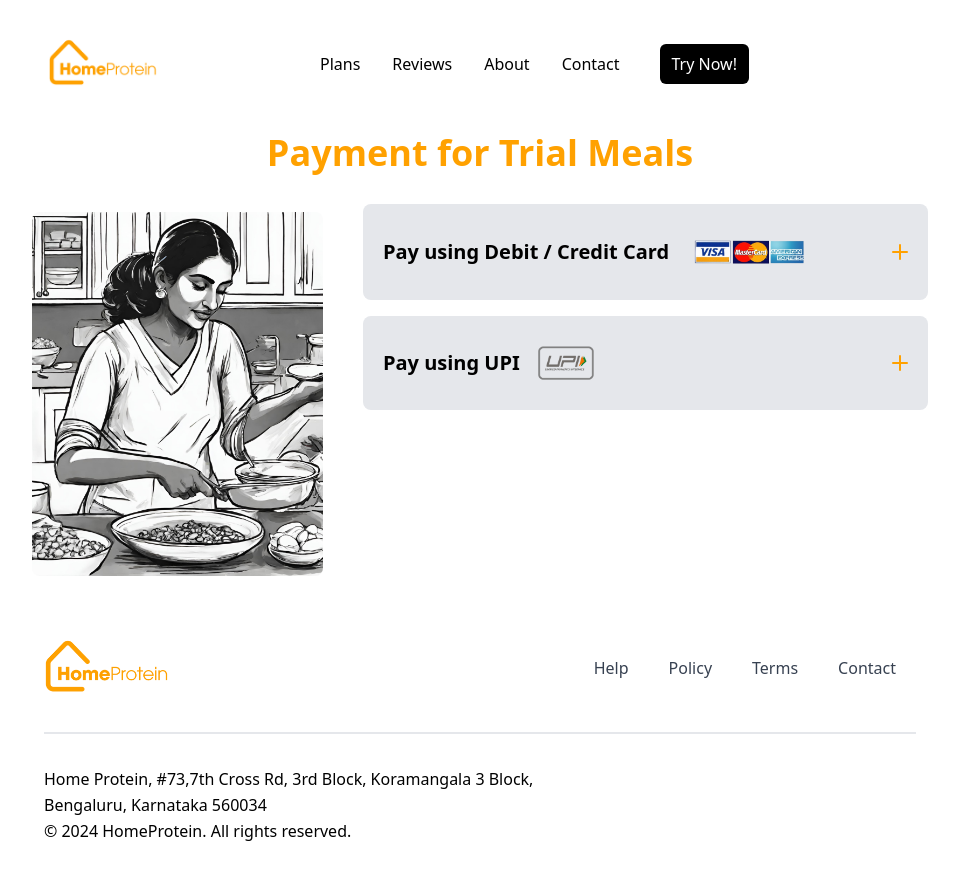
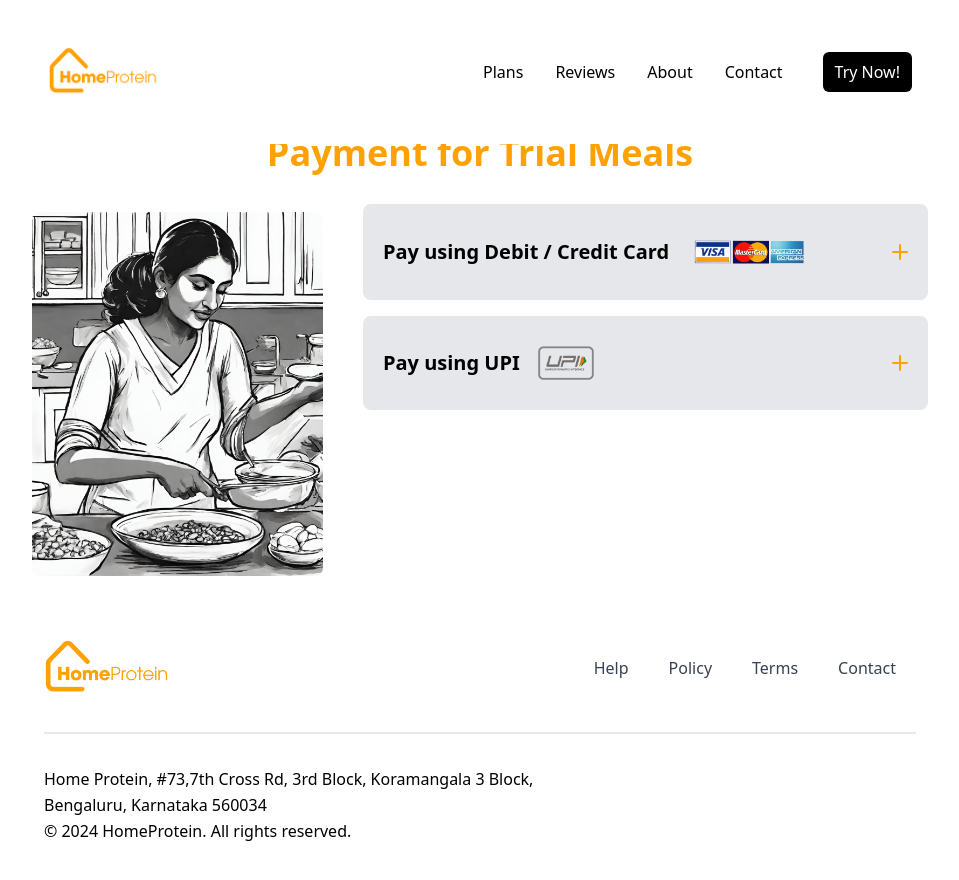
Before and after one commit to DanishQ1011/homeprotein, a Next.js app: page /payment in a window 1280 px wide. Shown: the top 880 px of the page, without its empty margins (160-1119 px from the left). Built offline with nearby package versions, Linux system fonts and the light colour scheme.

Commit message:
Update Navbar.jsx

```diff
--- a/src/components/Navbar.jsx
+++ b/src/components/Navbar.jsx
@@ -21,11 +21,11 @@ export default function Navbar(){
 
     return(
         <>
-        <nav className="py-2 w-full px-[13rem] max-sm:px-[1.8rem] max-lg:px-[2rem] bg-white fixed top-0 left-0 z-50 overflow-hidden">
-            <div className="container mx-auto flex gap-[10rem] items-center">
+        <nav className="py-4 px-[13rem] max-sm:px-[3rem] max-lg:px-[2rem] bg-white fixed top-0 left-0 right-0 z-50 ">
+            <div className="container mx-auto flex justify-between items-center">
                 <div>
                     <a href='/'>
-                        <Image src={logo} alt="logo" className="w-[7rem]"/>
+                        <Image src={logo} alt="logo" className=" w-[7rem]"/>
                     </a>
                 </div>
                 <div className="flex gap-10 items-center max-sm:hidden ">
```
